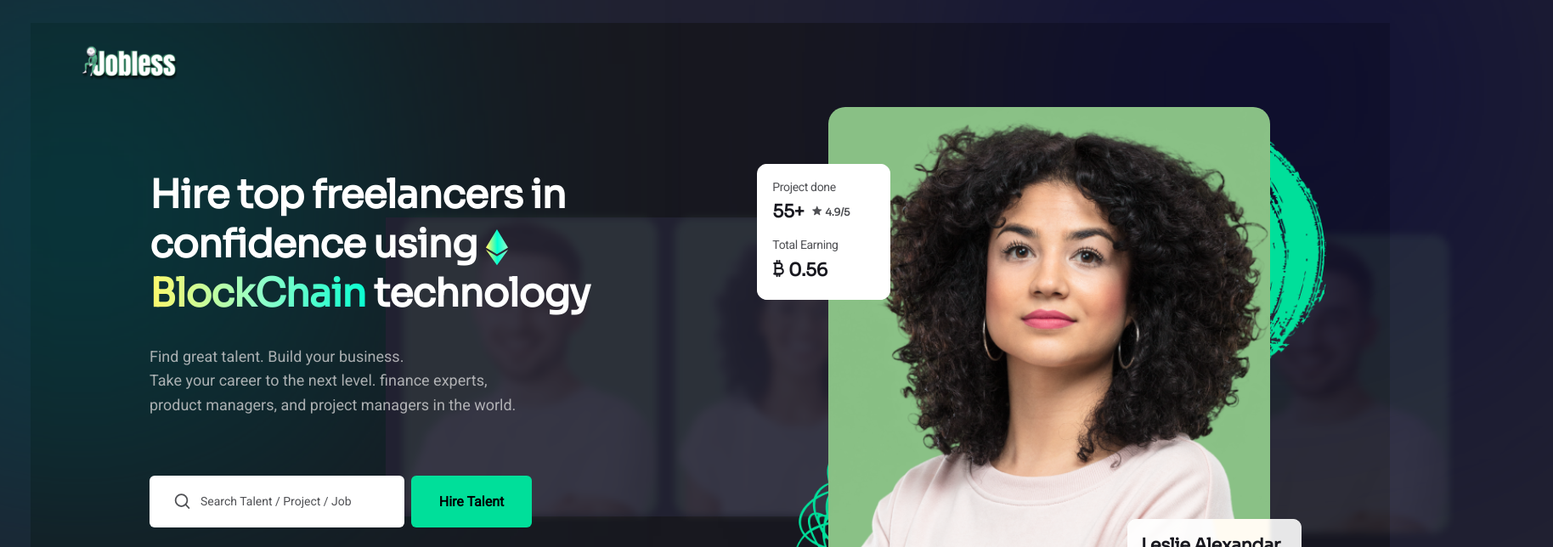
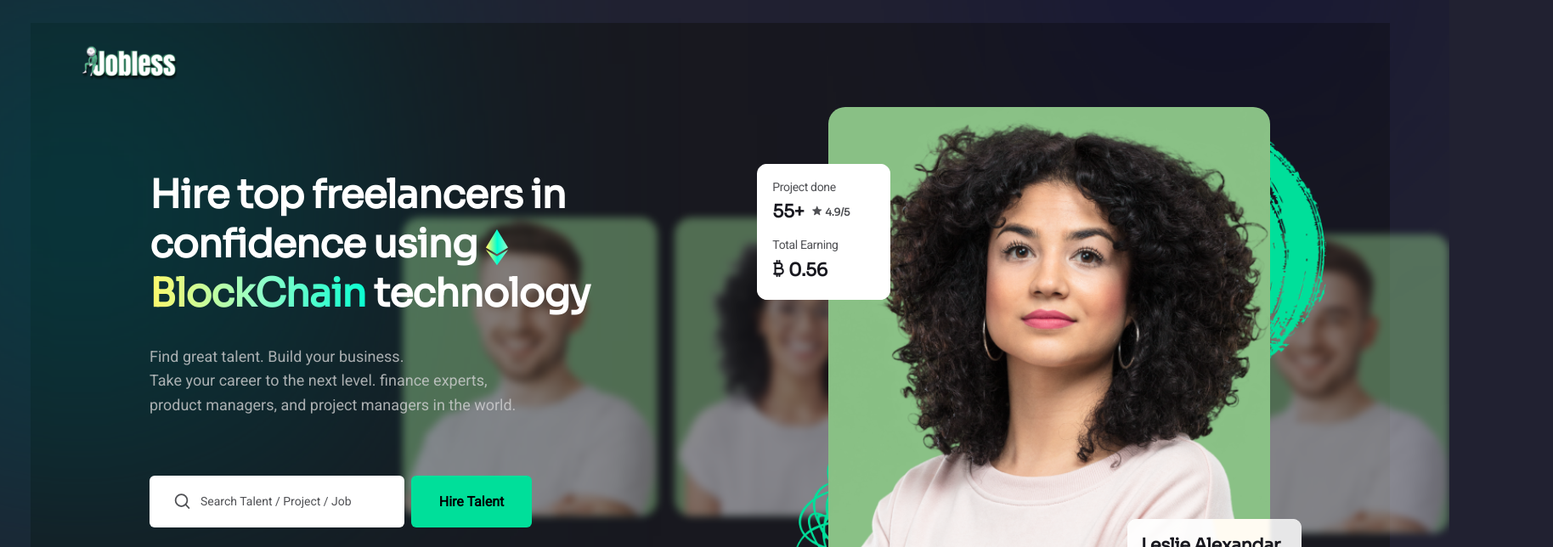
Before and after one commit to Waqar-Hafeez-Ahmed/figma-sp-01, a React (Create React App) app: page / in a window 1280 px wide. Shown: the top 644 px of the page at 85% size, 1828 px wide, since content can reach past the window. Built offline with nearby package versions, Linux system fonts and the light colour scheme.

Commit message:
Hero fixed

```diff
--- a/src/App.css
+++ b/src/App.css
@@ -1,5 +1,11 @@
 * {
   padding: 0;
   margin: 0;
+
+  /* overflow: hidden; */
+}
+
+body {
+  /* background: #53ebeb; */
   background: #212131;
 }
--- a/src/components/Card.css
+++ b/src/components/Card.css
@@ -1,10 +1,14 @@
 .card {
+  display: flex;
+  flex-wrap: wrap;
+  align-items: flex-end;
+  justify-content: flex-end;
   background: #8ac186;
   width: 300px;
   height: 351.92px;
   border-radius: 20px;
   margin-left: 20px;
   filter: blur(5px);
-  opacity: 0.1;
+  opacity: 0.5;
   /* backdrop-filter: blur(5px); */
 }
--- a/src/components/Card.js
+++ b/src/components/Card.js
@@ -4,10 +4,8 @@ const Card = (props) => {
   const classes = "card " + props.className;
   return (
     <div>
-      <div>
-        {props.children}
-        <img className={classes} src={props.img} alt={props.title} />
-      </div>
+      {props.children}
+      <img className={classes} src={props.img} alt={props.title} />
     </div>
   );
 };
--- a/src/components/HeroSection.css
+++ b/src/components/HeroSection.css
@@ -1,5 +1,9 @@
 .background {
   position: absolute;
+  display: flex;
+  flex-wrap: wrap;
+  align-items: flex-end;
+  justify-content: flex-end;
   width: 1600px;
   height: 1071px;
   left: 36px;
@@ -20,9 +24,12 @@
 
 .ellipse2 {
   position: absolute;
-  width: 676px;
-  height: 676px;
-  left: 1116px;
+  width: 100%;
+  max-width: 400px;
+  height: auto;
+  /* width: 676px;
+  height: 676px; */
+  /* left: 1116px; */
   top: -256px;
   background: #08083c;
   opacity: 0.55;
@@ -117,6 +124,8 @@
   height: 468.01px;
   left: 1349.95px;
   top: 248.96px;
+  /* padding-left: 50px; */
+  /* overflow: hidden; */
 }
 
 .vector {
--- a/src/components/HeroSection.js
+++ b/src/components/HeroSection.js
@@ -17,7 +17,6 @@ const HeroSection = () => {
     <div className="background">
       <img className="ellipse" src={ellipse} alt="" />
       <img className="ellipse2" src={ellipse2} alt="" />
-
       <div className="hero-background">
         <img className="logo" src={logo} alt="logo" />
 
@@ -46,6 +45,7 @@ const HeroSection = () => {
         <Card className="banner-image2" img={image} />
         <Card className="banner-image2" img={image2} />
       </div>
+
       <Card className="banner-image3" img={image} />
       <img className="vector" src={pattern} alt="women" />
       <img className="vector2" src={pattern2} alt="women" />
```
